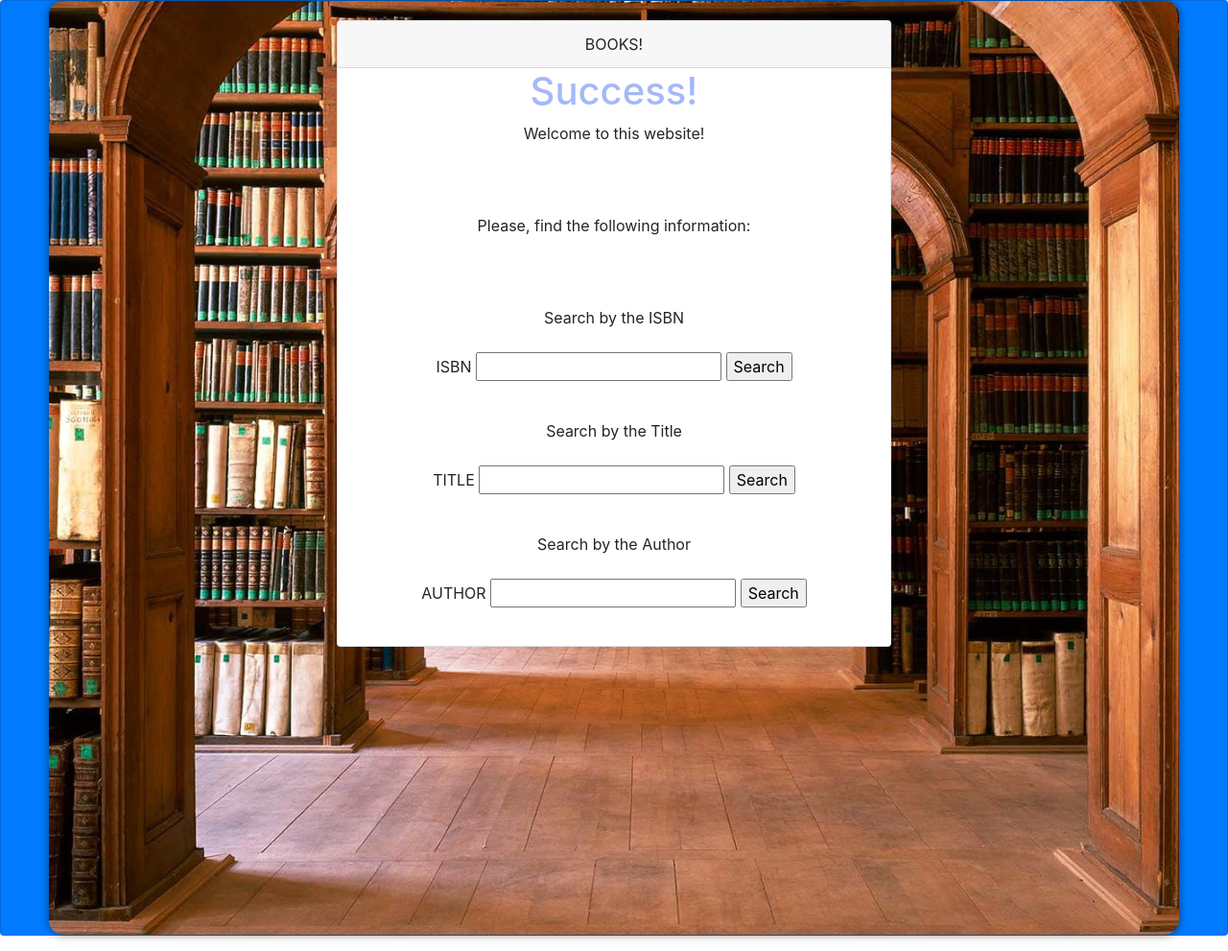
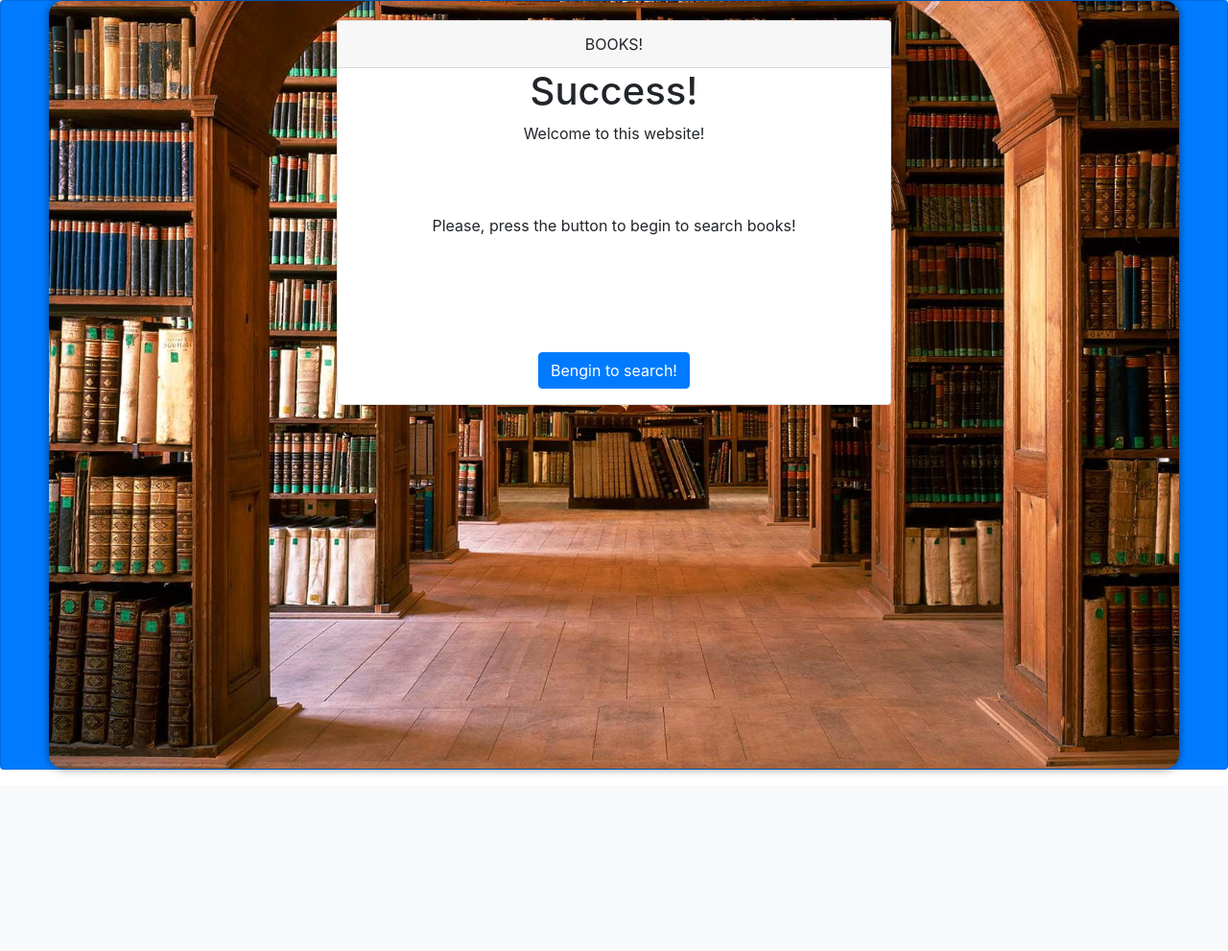
Before and after one commit to FabricioCrespo/project1, a Flask app: template project1/templates/personal_account.html in a window 1280 px wide. Shown: the part 68-1059 px from the top of the page at 96% size. After the commit the page ends 874 px from the top, so only its background shows below. Run offline with Flask 2, Linux system fonts and the light colour scheme; the template is opened without the code that fills it, so the values that code supplies are empty; some libraries are stand-ins or nearby versions.

Commit message:
Falta APIS

```diff
--- a/project1/application.py
+++ b/project1/application.py
@@ -66,6 +66,10 @@ def login():
     db.commit()
     return render_template("personal_account.html")
 
+@app.route("/begin_to_search")
+def begin_to_search():
+    return render_template("search.html")
+
 @app.route("/signup", methods=["POST"])
 def signup():
 
@@ -117,7 +121,7 @@ def bookisbn(book_isbn):
     return render_template("book.html", books=books, reviews=reviews, reviews_avg=reviews_avg)
 
 #search by title
-@app.route("/books_title", methods=["POST"])
+@app.route("/books_title", methods=["POST", "GET"])
 def books_title():
     title=request.form.get("title")
     if db.execute("SELECT * FROM books WHERE (title = :title)", {"title":title}).rowcount==0:
@@ -139,7 +143,7 @@ def booktitle(book_title, book_isbn):
     return render_template("book.html", books=books, reviews=reviews, reviews_avg=reviews_avg)
 
 #search by author
-@app.route("/books_author", methods=["POST"])
+@app.route("/books_author", methods=["POST", "GET"])
 def books_author():
     author=request.form.get("author")
     author=author+'%'
@@ -166,7 +170,7 @@ def bookauthor(book_author, book_isbn):
 def review(book_isbn):
 
     #Get information
-    user1=session['user']
+    user1=session['username']
     book_review=request.form.get("review")
     opinion_review=request.form.get("opinion_review")
     if db.execute("SELECT * FROM reviews WHERE (username_review = :username) and (isbn_review = :isbn_review)", {"username":user1, "isbn_review":book_isbn}).rowcount>=1:
--- a/project1/static/style.css
+++ b/project1/static/style.css
@@ -33,7 +33,3 @@
 .header .navbar {
     background-color: transparent !important;
 }
-
-h1, h2 {
-    color: rgba(37, 83, 236, 0.411);
-}
--- a/project1/templates/book.html
+++ b/project1/templates/book.html
@@ -35,8 +35,6 @@
                 </p>
                 <p><input type="submit" value="Enviar datos"></p>
             </form>
-
-
         <h2>Reviews average for this book:</h2>
              {% for review_avg in reviews_avg %}
 
--- a/project1/templates/layout.html
+++ b/project1/templates/layout.html
@@ -23,6 +23,9 @@
                 <div class="collapse navbar-collapse" id="navbarNavDropdown">
 
                     <ul class="navbar-nav ml-auto">
+                        <li class="nav-item">
+                            <a id="try_again" class="nav-link" href="/begin_to_search" color= "red"> New Search </a>
+                        </li>
                         <li class="nav-item">
                             <a class="nav-link" href="#" style="color:rgb(230, 23, 8)">{{ session.username }}</a>
                         </li>
--- a/project1/templates/personal_account.html
+++ b/project1/templates/personal_account.html
@@ -9,26 +9,10 @@
 
     Welcome to this website! <br><br>
 
-    <br><br> Please, find the following information: <br> <br> <br> <br>
-
-    <!--SOLO FUNCIONA CON METHOD POST-->
-    <form action="{{ url_for('books_isbn') }}" method="post">
-        <div class="form-group"> Search by the ISBN <BR><br>
-            ISBN   <input name="isbn" type="text">
-            <input type="submit" value="Search"><br><br>
-        </div>
-    </form>
-
-    <form action="{{ url_for('books_title') }}" method="post">
-        <div class="form-group"> Search by the Title <BR><br>
-            TITLE  <input name="title" type="text">
-            <input type="submit" value="Search"><br><br>
-        </div>
-    </form>
-    <form action="{{ url_for('books_author') }}" method="post">
-        <div class="form-group"> Search by the Author <br><br>
-            AUTHOR <input name="author" type="text">
-            <input type="submit" value="Search"><br><br>
-        </div>
+    <br><br> Please, press the button to begin to search books! <br> <br> <br> <br>
+    <form action="{{ url_for('begin_to_search') }}" method="get">
+            <div class="form-group"> <BR><br>
+                <button id="signup" class="btn btn-primary" type="submit"> Bengin to search!</button>
+            </div>
     </form>
 {% endblock %}
--- a/project1/templates/title.html
+++ b/project1/templates/title.html
@@ -11,7 +11,8 @@
             {% for book in books %}
                 <li>
                     <a href="{{ url_for('booktitle', book_title=book.title, book_isbn=book.isbn) }}">
-                        {{ book.title }}
+                        {{ book.title }}  by {{book.author}}
+                    </li>
                 </li>
             {% endfor %}
     </ul>
```
Also changed, not shown: project1/templates/search.html (added, +32 -0 lines).
